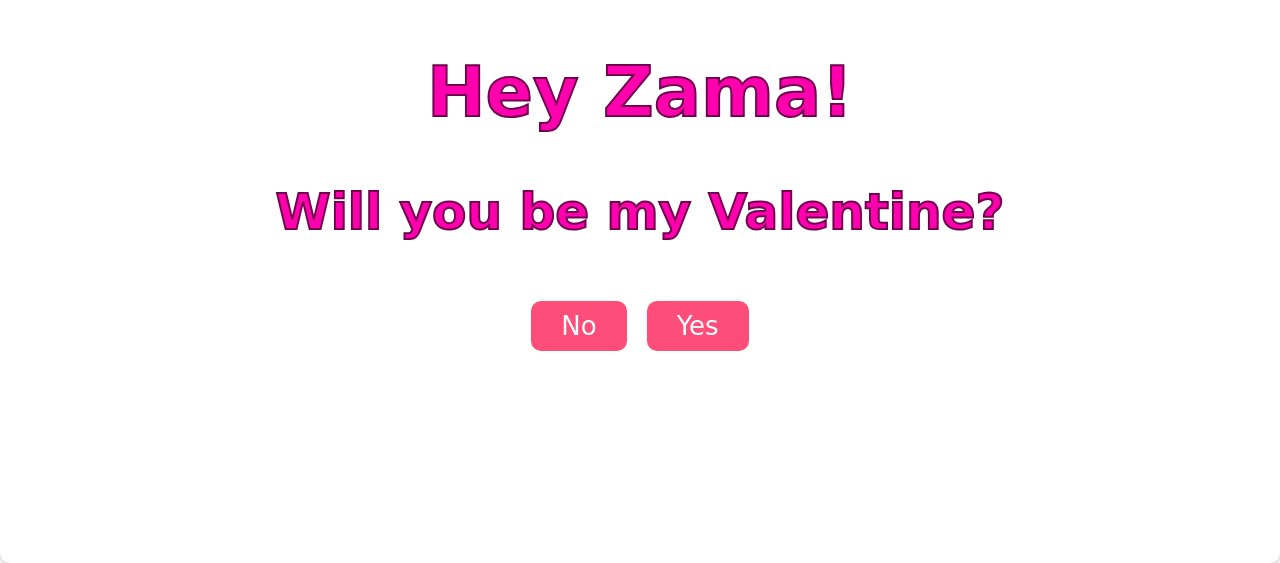
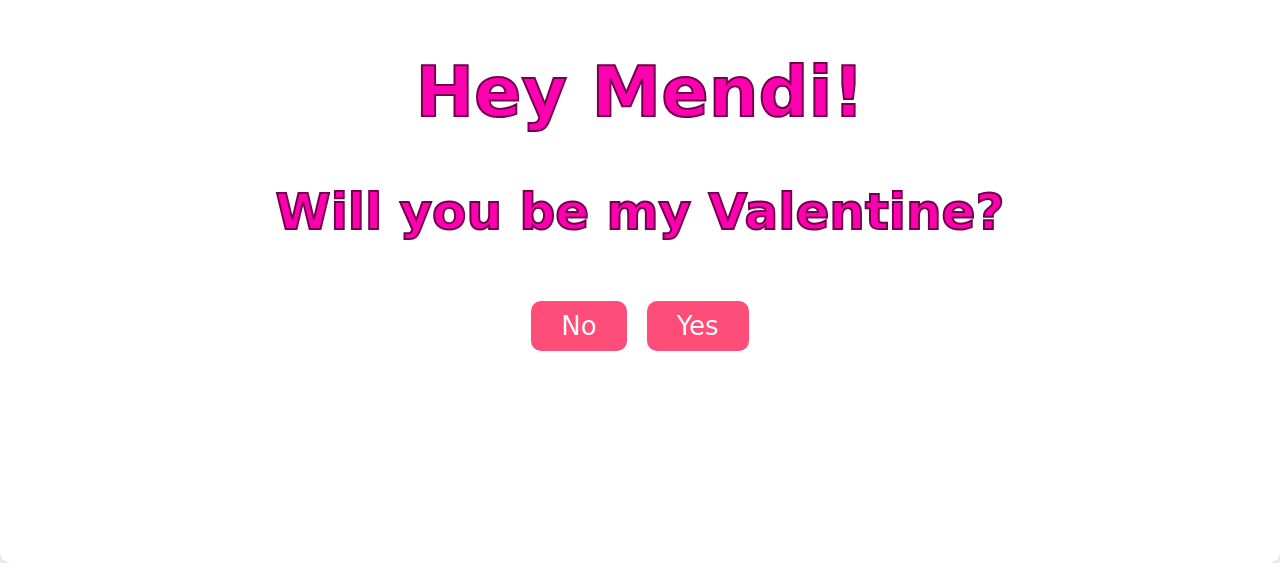
Before and after one commit to DaKamza/Valentines_web, a plain HTML site: page index.html in a window 1280 px wide. Shown: the part 237-800 px from the top of the page. Drawn offline with Linux system fonts and the light colour scheme.

Commit message:
Change name from Zama to Mendi in index.html

```diff
--- a/index.html
+++ b/index.html
@@ -12,7 +12,7 @@
     <div class="container">
         <div class="Mainprompt">
             <img class="image" src="images/catflower.jpg"></img>
-            <h1 class="hh" id="name">Hey Zama!</h1>
+            <h1 class="hh" id="name">Hey Mendi!</h1>
             <p class="pp" id="question">Will you be my Valentine?</p>
             <div class="buttons">
                 <button id="no-button" onclick="showMessage('No')">No</button>
```
